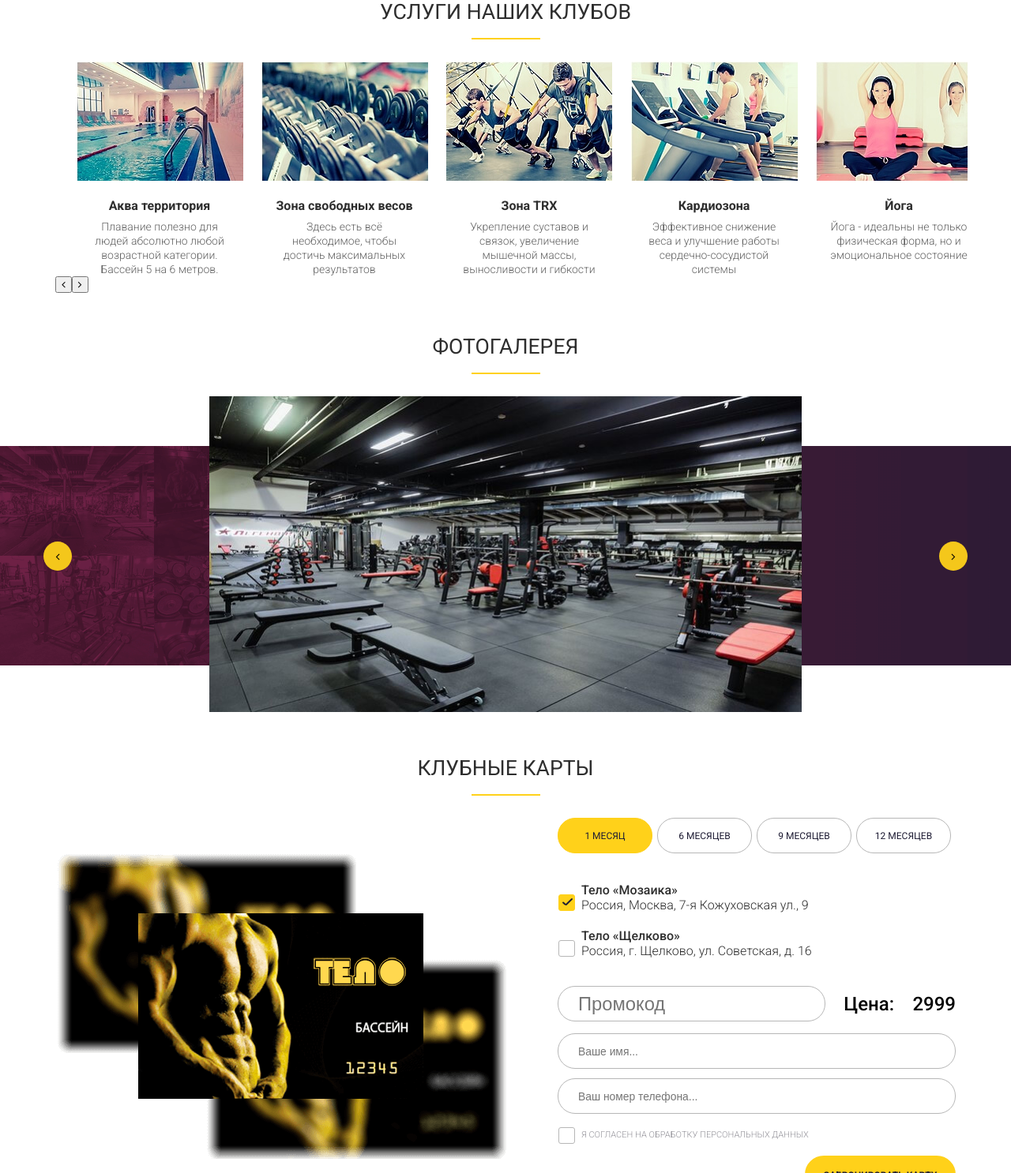
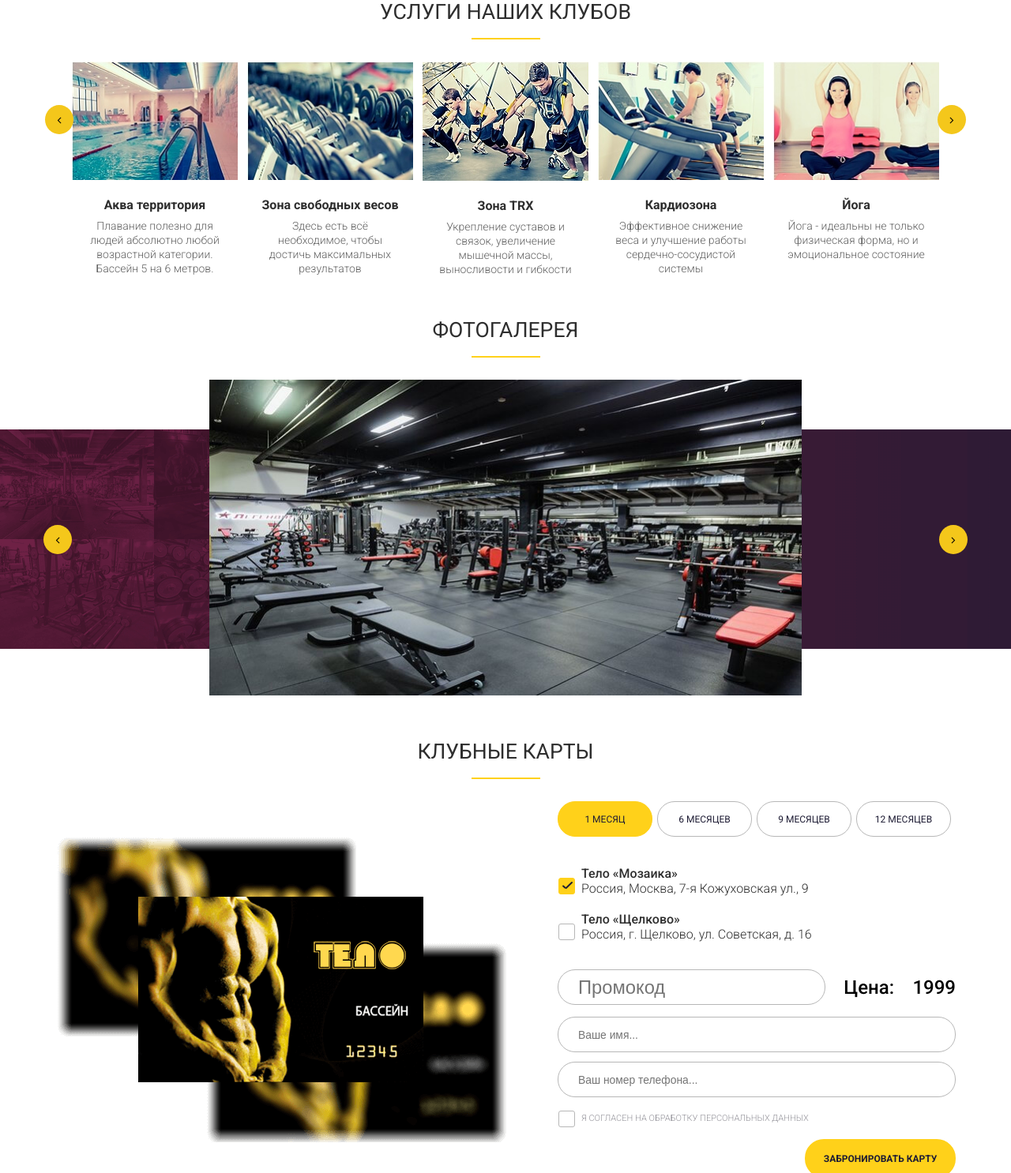
Before and after one commit to ShamilJs/middleDiplom, a website with bundled scripts: page index.html in a window 1280 px wide. Shown: the part 1634-3120 px from the top of the page at 79% size. Built offline with nearby package versions, Linux system fonts and the light colour scheme.

Commit message:
all rer1

```diff
--- a/index.html
+++ b/index.html
@@ -222,7 +222,16 @@
         <h2>услуги наших клубов</h2>
 
         <div class="services-slider">
-
+            <div class="slider-arrow prev">
+                <span>
+                    <i class="fa fa-angle-left"></i>
+                </span>
+            </div>
+            <div class="slider-arrow next">
+                <span>
+                    <i class="fa fa-angle-right"></i>
+                </span>
+            </div>
             <div class="slide">
                 <img src="images/services-slider/akva.jpg" alt="Аква территория">
                 <h6>Аква территория</h6>
--- a/src/index.js
+++ b/src/index.js
@@ -10,6 +10,7 @@ import mainSlider from './modules/mainSlider';
 import sliderCarousel from './modules/carouselSlider';
 import viewBurger from './modules/viewBurger';
 import windowScroll from './modules/windowScroll';
+import calculator from './modules/calculator';
 
 
 
@@ -25,14 +26,15 @@ validaition();
 sendForm();
 mainSlider('.main-slider', '.slide');
 mainSlider('.gallery-slider', '.slide');
-
-const carousel = new sliderCarousel({ main: '#services > .wrapper',
-									wrap: '.services-slider',
-									prev: '#services > .wrapper >.services-slider > .prev',
-									next: '#services > .wrapper >.services-slider > .next',
-									slidesToShow: 5,
-									infinity: false,
-									});
-carousel.init();
+sliderCarousel();
+// const carousel = new sliderCarousel({ main: '#services > .wrapper',
+// 									wrap: '.services-slider',
+// 									prev: '#services > .wrapper >.services-slider > .prev',
+// 									next: '#services > .wrapper >.services-slider > .next',
+// 									slidesToShow: 5,
+// 									infinity: false,
+// 									});
+// carousel.init();
 viewBurger();
 windowScroll();
+calculator();
--- /dev/null
+++ b/src/modules/calculator.js
@@ -0,0 +1,64 @@
+'use strict';
+
+const calculator = () => {
+	const form = document.getElementById('card_order'),
+		priceTotal = document.getElementById('price-total'),
+		promoCode = form.querySelector('.price-message > input[name="PromoCode"]');
+
+	const priceMozaika = [1999, 9900, 13900, 19900],
+		priceSchelkovo = [2999, 14990, 21990, 24990];
+
+	let discount = 1;
+
+	const calc = (price, indexPrice) => {
+
+		price.forEach((item, index) => {
+			if (index === indexPrice) {
+				let total = Math.floor(item * discount);
+				priceTotal.textContent = `${total}`;
+			}
+		});
+	};
+
+	const render = () => {
+		const time = form.querySelectorAll('.time > input[name="card-type"]'),
+			mozaika = document.getElementById('card_leto_mozaika');
+		let indexPrice;
+
+		time.forEach((item, index) => {
+			if (item.checked) {
+				indexPrice = index;
+			}
+		});
+		if (mozaika.checked) {
+			calc(priceMozaika, indexPrice);
+		} else {
+			calc(priceSchelkovo, indexPrice);
+		}
+	};
+	render();
+
+	form.addEventListener('click', event => {
+		const target = event.target;
+		if (target.matches('#card_leto_mozaika') ||
+			target.matches('#card_leto_schelkovo') ||
+			target.matches('.time > input[name="card-type"]')) {
+			render();
+		}
+	});
+	form.addEventListener('input', event => {
+		const target = event.target;
+		if (target.matches('.price-message > input[name="PromoCode"]')) {
+			if (target.value === 'ТЕЛО2020') {
+				discount = (1 - 0.3);
+			} else {
+				discount = 1;
+			}
+			render();
+		}
+	});
+};
+
+
+
+export default calculator;
--- a/src/modules/carouselSlider.js
+++ b/src/modules/carouselSlider.js
@@ -1,106 +1,42 @@
 'use strict';
 
-class sliderCarousel {
-    constructor({ main, wrap, prev, next, position = 0, slidesToShow = 3}) {
-        this.main = document.querySelector(main);
-        this.wrap = document.querySelector(wrap);
-        this.slides = document.querySelector(wrap).children;
-        this.next = document.querySelector(next);
-        this.prev = document.querySelector(prev);
-        this.slidesToShow = slidesToShow;
-        this.options = {
-            position,
-            widthSlide: Math.floor(100 / this.slidesToShow),
-            maxPosition: this.slides.length - this.slidesToShow
-        };
-    }
 
-    init() {
-        this.addGloClass();
-        this.addStyle();
-        if (this.prev && this.next) {
-            this.controlSlider();
-        } else {
-            this.addArrow();
-            this.controlSlider();
-        }
-    }
+const sliderCarousel = () => {
+	const slides = document.querySelectorAll('.services-slider > .slide'),
+    	next = document.querySelector('.services-slider > .next'),
+		left = document.querySelector('.services-slider > .prev');
+	const show = 5;
+	let count = 0;
 
-    addGloClass() {
-        this.main.classList.add('glo-slider');
-        this.wrap.classList.add('glo-slider__wrap');
-        for (const item of this.slides) {
-            item.classList.add('glo-slider__item');
-        }
-    }
+    next.style.marginTop = '55px';
+    left.style.marginTop = '55px';
 
-    addStyle() {
-        let style = document.getElementById('sliderCarousel-style');
-        if (!style) {
-            style = document.createElement('style');
-            style.id = 'sliderCarousel-style';
-        }
-        style.textContent = `
-            .glo-slider {
-                overflow: hidden !important;
-            }
-            .glo-slider__wrap {
-                transition: transform 0.3s !important;
-                will-change: transform !important;
-            }
-            .glo-slider__item {
-                align-items: center;
-                justify-content: center;
-                flex: 0 0 ${this.options.widthSlide}% !important;
-            }
-            `;
-        document.head.appendChild(style);
-    }
+    const render = () => {
+       	slides.forEach((item, i)=>{
+          	if (i >= count && i <= show - 1 + count ) {
+              	item.style.display = 'block';
+           	} else {
+             	item.style.display = 'none';
+           	}
+      	});
+    };
+    render();
 
-    controlSlider() {
-        this.prev.addEventListener('click',this.prevSlider.bind(this));
-        this.next.addEventListener('click',this.nextSlider.bind(this));
-    }
+    next.addEventListener('click', () => {
+      	count ++;
+      	if (slides.length -1 < show - 1 + count) {
+          	count --;
+      	}
+      	render();
+    });
 
-    prevSlider() {
-        if (this.options.position > 0) {
-            --this.options.position;
-            if (this.options.position < 0) {
-                this.options.position = this.options.maxPosition;
-            }
-            this.wrap.style.transform = `translateX(-${this.options.position * this.options.widthSlide}%)`;
-        }
-    }
-
-    nextSlider() {
-        if (this.options.position < this.options.maxPosition)
-            ++this.options.position;
-        if (this.options.position > this.options.maxPosition) {
-            this.options.position = 0;
-        }
-
-        this.wrap.style.transform = `translateX(-${this.options.position * this.options.widthSlide}%)`;
-    }
-
-    addArrow() {
-        this.prev = document.createElement('button');
-        this.next = document.createElement('button');
-
-        this.prev.className = 'slider-arrow';
-        this.next.className = 'slider-arrow';
-
-        this.prev.classList.add('prev');
-        this.next.classList.add('next');
-        this.prev.innerHTML = `<span>
-            <i class="fa fa-angle-left"></i>
-            </span>`;
-        this.next.innerHTML = `<span>
-            <i class="fa fa-angle-right"></i>
-        </span>`;
-        this.main.append(this.prev);
-        this.main.append(this.next);
-    }
-
-}
+    left.addEventListener('click', () => {
+      	count --;
+      	if (count <= 0) {
+        	count = 0;
+      	}
+      	render();
+    });
+};
 
 export default sliderCarousel;
```
Also changed, not shown: css/style.min.css, dist/main.js.
